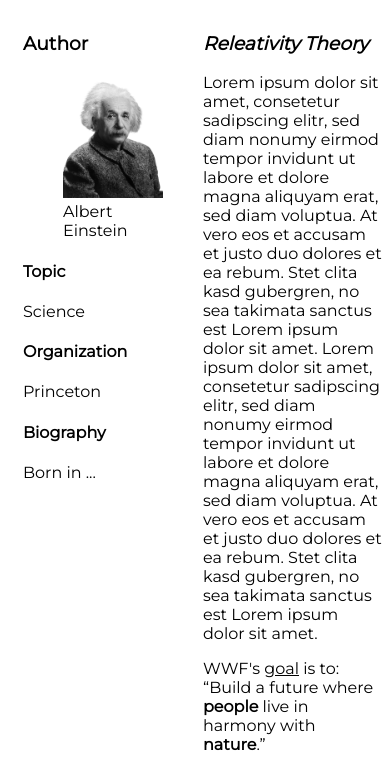
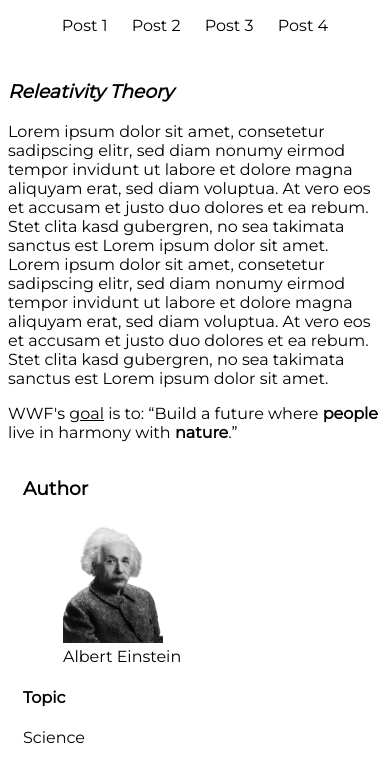
Before and after one commit to Tom-28/udacity-blog, a plain HTML site: page posts/postOne.html in a window 390 px wide. Shown: the part 128-893 px from the top of the page. Drawn offline with Linux system fonts and the light colour scheme.

Commit message:
feat: make app fully responsive

```diff
--- a/css/blogpage.css
+++ b/css/blogpage.css
@@ -6,12 +6,15 @@
 
 body {
     font-family: 'Montserrat', sans-serif;
+    display: flex;
+    justify-content: center;
 }
 
 .container {
     display: grid;
     grid-template-columns: 1fr;
     grid-template-rows: auto auto auto auto;
+    max-width: 1400px;
 }
 
 header {
@@ -69,3 +72,30 @@ footer {
     grid-column: 1 / 2;
     grid-row: 4 / 5;
 }
+
+@media only screen and (max-width: 675px) {
+    main {
+        grid-template-columns: 1fr;
+        grid-template-rows: auto auto;
+        grid-row: 3 / 5;
+    }
+
+    main article {
+        grid-column: 1 / 2;
+        grid-row: 1 / 2;
+    }
+
+    main aside {
+        grid-row: 2 / 3;
+    }
+
+    footer {
+        grid-row: 5 / 6;
+    }
+   }
+
+   @media only screen and (max-width: 535px) {
+        header h1 {
+            margin-top: 60px;
+        }
+   }
--- a/css/card.css
+++ b/css/card.css
@@ -51,3 +51,9 @@
 .readMore a {
     color: #00BFA5;
 }
+
+@media only screen and (max-width: 420px) {
+   .card {
+       width: 250px;
+   }
+  }
--- a/css/homepage.css
+++ b/css/homepage.css
@@ -5,12 +5,15 @@
 
 body {
     font-family: 'Montserrat', sans-serif;
+    display: flex;
+    justify-content: center;
 }
 
 .container {
     display: grid;
     grid-template-columns: 1fr;
     grid-template-rows: auto auto auto auto;
+    max-width: 1400px;
 }
 
 header {
--- a/css/navigation.css
+++ b/css/navigation.css
@@ -8,6 +8,7 @@
     display: inline-block;
     margin-left: 10px;
     margin-right: 10px;
+    margin-bottom: 10px;
 }
 
 .navList li a {
```
